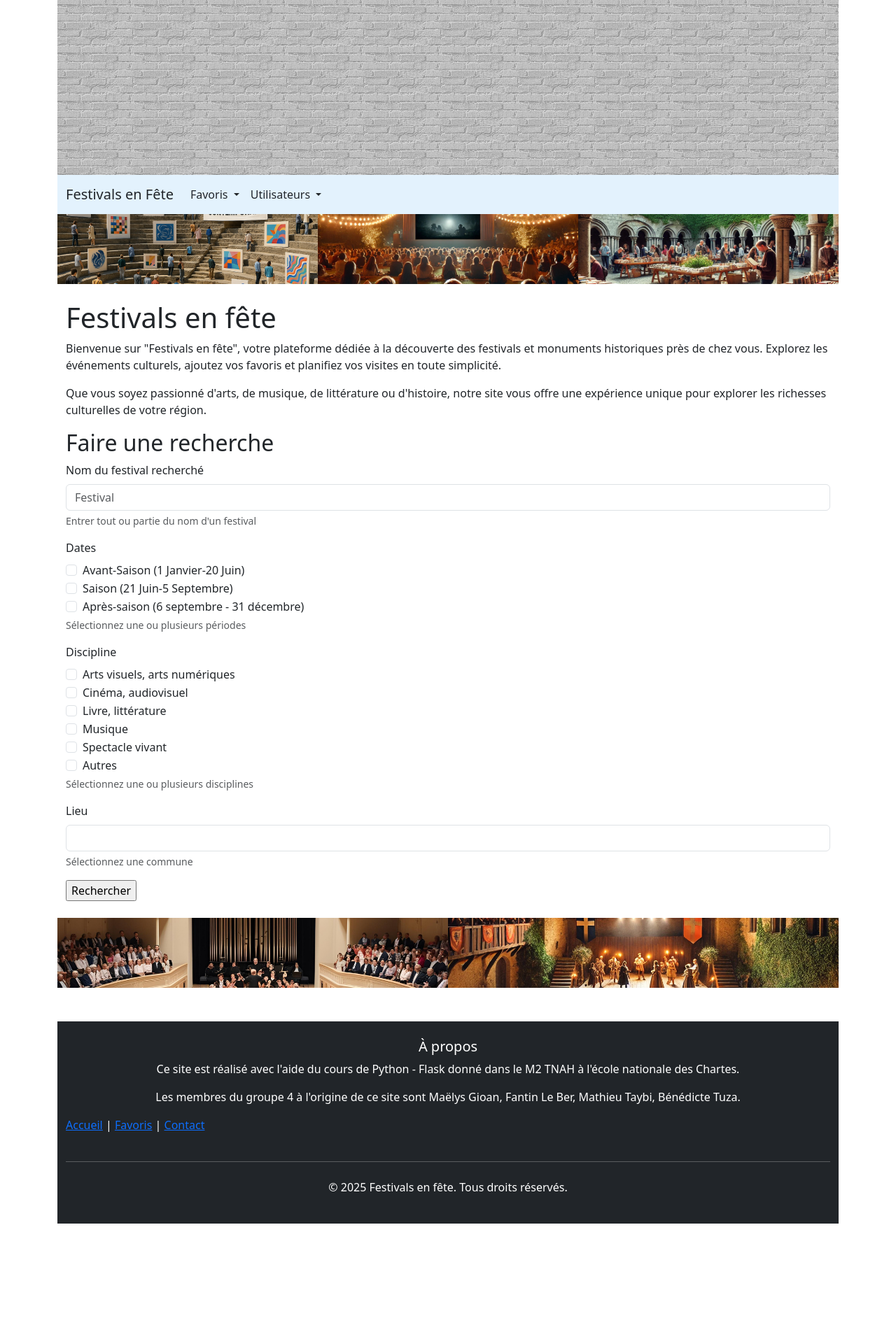
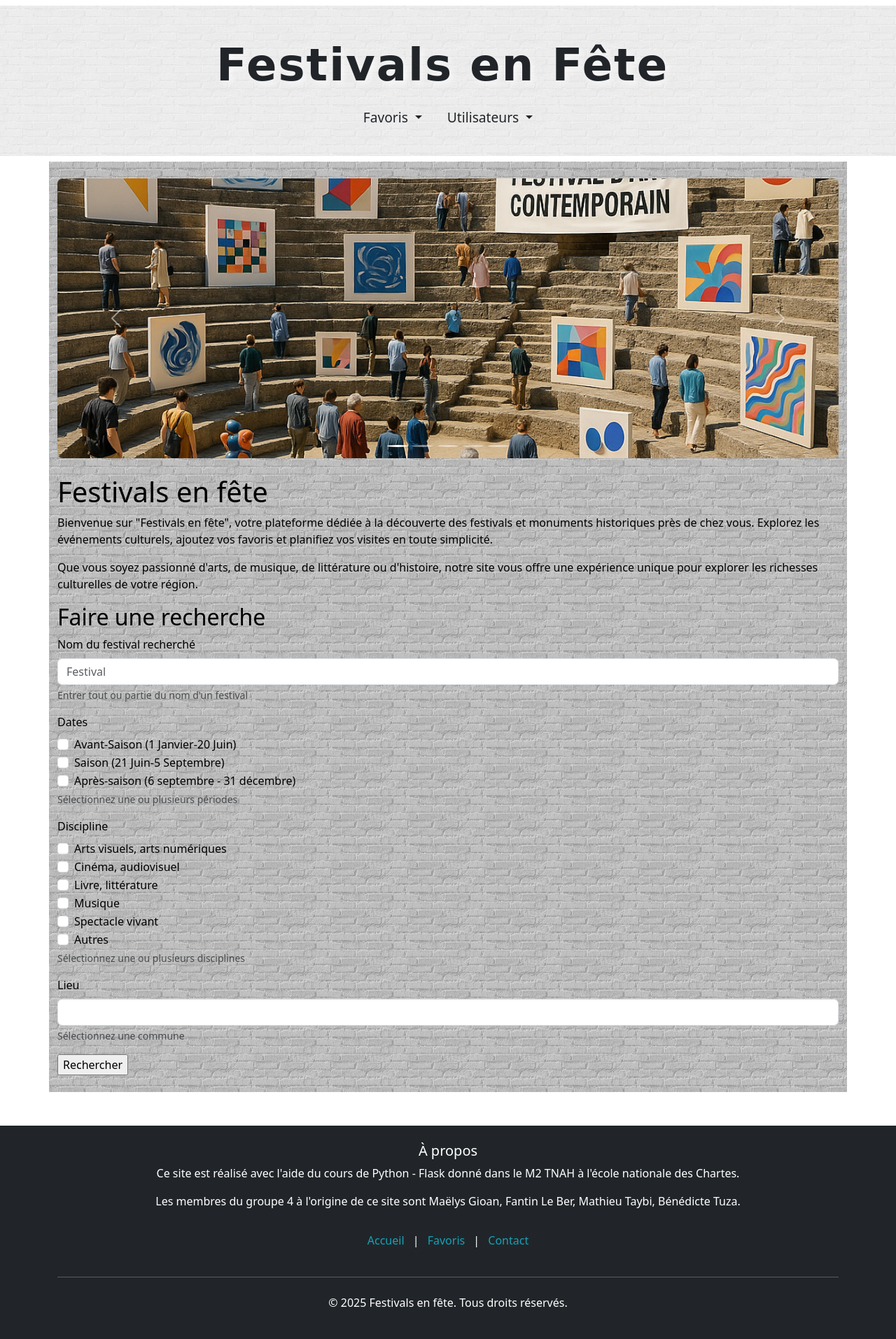
Before and after one commit to May8326/Un-festival-pres-de-chez-moi, a Flask app: page /festivalchezmoi/accueil in a window 1280 px wide. Shown: the whole page at 70% size. Before the commit the page ends 1749 px from the top, so only its background shows below. Run offline with Flask 3, Linux system fonts and the light colour scheme; parts of the project's set-up code (start-up, migrations or seed data) failed here and were passed over; some libraries are stand-ins or nearby versions.

Commit message:
design du groupe refait à la page d'accueil avec caroussel, connexion et ajout_utilisateur avec d'autres images

```diff
--- a/appli/app/statics/style.css
+++ b/appli/app/statics/style.css
@@ -1,9 +1,90 @@
-.bg-custom {
-    background-color: #732e08 ;
-    background-image: url("https://www.transparenttextures.com/patterns/brick-wall.png");
+/* Styles généraux */
+body {
+    font-family: 'Arial', sans-serif;
 }
 
 img {
-    align-items: center;
-    justify-content: center;
-  }
+    max-width: 100%;
+    height: auto;
+}
+
+/* Styles pour le header - s'applique à toutes les pages */
+.brick-wall-header {
+    background-image: url('../static/images/brick-wall.png');
+    background-position: center;
+    padding: 2rem 0;
+    width: 100%;
+}
+
+/* Styles pour le conteneur principal - s'applique à toutes les pages */
+.bg-brick-wall-dark {
+    background-image: url('../static/images/brick-wall-dark.png');
+    background-position: center;
+    min-height: 600px;
+    color: black;
+    padding: 20px 0;
+}
+
+/* Styles pour le carrousel */
+.carousel-item {
+    border-radius: 8px;
+    overflow: hidden;
+    box-shadow: 0 4px 8px rgba(0, 0, 0, 0.2);
+}
+
+.carousel-indicators li {
+    width: 12px;
+    height: 12px;
+    border-radius: 50%;
+    margin: 0 5px;
+}
+
+.carousel-control-prev, .carousel-control-next {
+    width: 5%;
+}
+
+/* Style pour les liens de navigation */
+.navbar-nav .nav-link {
+    font-size: 1.2rem;
+    margin: 0 10px;
+    transition: color 0.3s;
+}
+
+.navbar-nav .nav-link:hover {
+    color: #d63384 !important;
+}
+
+/* Style pour les dropdown menus */
+.dropdown-menu {
+    background-color: rgba(255, 255, 255, 0.9);
+    border: none;
+    box-shadow: 0 4px 8px rgba(0, 0, 0, 0.1);
+}
+
+.dropdown-item {
+    color: black;
+    transition: background-color 0.3s;
+}
+
+.dropdown-item:hover {
+    background-color: rgba(0, 0, 0, 0.05);
+    color: #d63384;
+}
+
+/* Styles pour les liens du footer */
+footer a {
+    color: #17a2b8;
+    text-decoration: none;
+    transition: color 0.3s;
+}
+
+footer a:hover {
+    color: #ffffff;
+    text-decoration: underline;
+}
+
+/* Style pour les alertes */
+.alert {
+    border-radius: 0;
+    margin-bottom: 20px;
+}
--- a/appli/app/templates/pages/ajout_utilisateur.html
+++ b/appli/app/templates/pages/ajout_utilisateur.html
@@ -1,8 +1,14 @@
 {% extends "partials/conteneur.html" %}
+
+{% block carousel %}
+<!-- Le carrousel est intentionnellement supprimé sur cette page -->
+{% endblock %}
 
 {% block body %}
 
 <div class="container">
+
+    <img src="{{ url_for('static', filename='images/nouvel-utilisateur.jpg') }}" class="d-block w-100" alt="nouvel-utilisateur" style="height: 500px; width: 100px; object-fit: cover">
 
     <div class="row">
         <div class="col-sm-2"></div>
--- a/appli/app/templates/partials/conteneur.html
+++ b/appli/app/templates/partials/conteneur.html
@@ -2,40 +2,24 @@
 <html lang="fr">
 
 <head>
-
   <meta charset="UTF-8">
   <title>Festivals en fête</title>
-  <link rel="stylesheet" href="partials/css.html" />
+  <link rel="stylesheet" href="../static/style.css" />
   {% include "partials/css.html" %}
   {% include "partials/metadata.html" %}
   {% include "partials/js.html" %}
 
   {% block js %}{%endblock%}
   {% block css %}{%endblock%}
-
 </head>
 
 <body>
-  <div class="container">
-    <header class="">
+  <div class="container-fluid p-0">
+    <header class="header">
       {% include "partials/header.html" %}
     </header>
     <main>
-      <div class="container bg-custom">
-
-        <!-- Bandeau d'images modifié pour apparaître plus plat et plus large -->
-        <div class="row no-gutters mb-4">
-          <div class="col-4 p-0">
-            <img src="{{ url_for('static', filename='images/festival_arts_visuels.jpg') }}" alt="Photo 1" class="img-fluid w-100" style="height: 100px; object-fit: cover;">
-          </div>
-          <div class="col-4 p-0">
-            <img src="{{ url_for('static', filename='images/festival_cinema.jpg') }}" alt="Photo 2" class="img-fluid w-100" style="height: 100px; object-fit: cover;">
-          </div>
-          <div class="col-4 p-0">
-            <img src="{{ url_for('static', filename='images/festival_litterature.jpg') }}" alt="Photo 3" class="img-fluid w-100" style="height: 100px; object-fit: cover;">
-          </div>
-        </div>
-
+      <div class="container bg-brick-wall-dark py-4">
         {% with messages = get_flashed_messages(with_categories=true) %}
         {% if messages %}
         <div class="row">
@@ -44,35 +28,58 @@
             <div class="alert alert-{{category}}" role="alert">{{ message }}</div>
             {% endfor %}
           </div>
-
         </div>
         {% endif %}
         {% endwith %}
+
+        <!-- Carrousel d'images de festivals -->
+        {% block carousel %}
+        <div id="carouselFestivals" class="carousel slide mb-4" data-ride="carousel">
+          <ol class="carousel-indicators">
+            <li data-target="#carouselFestivals" data-slide-to="0" class="active"></li>
+            <li data-target="#carouselFestivals" data-slide-to="1"></li>
+            <li data-target="#carouselFestivals" data-slide-to="2"></li>
+            <li data-target="#carouselFestivals" data-slide-to="3"></li>
+            <li data-target="#carouselFestivals" data-slide-to="4"></li>
+          </ol>
+          <div class="carousel-inner">
+            <div class="carousel-item active">
+              <img src="{{ url_for('static', filename='images/festival_arts_visuels.jpg') }}" class="d-block w-100" alt="Festival Arts Visuels" style="height: 400px; object-fit: cover">
+            </div>
+            <div class="carousel-item">
+              <img src="{{ url_for('static', filename='images/festival_cinema.jpg') }}" class="d-block w-100" alt="Festival Cinéma" style="height: 400px; object-fit: cover">
+            </div>
+            <div class="carousel-item">
+              <img src="{{ url_for('static', filename='images/festival_litterature.jpg') }}" class="d-block w-100" alt="Festival Littérature" style="height: 400px; object-fit: cover">
+            </div>
+            <div class="carousel-item">
+              <img src="{{ url_for('static', filename='images/festival_musique.jpg') }}" class="d-block w-100" alt="Festival Musique" style="height: 400px; object-fit: cover">
+            </div>
+            <div class="carousel-item">
+              <img src="{{ url_for('static', filename='images/festival_spectacle_vivant.jpg') }}" class="d-block w-100" alt="Festival Spectacle Vivant" style="height: 400px; object-fit: cover">
+            </div>
+          </div>
+          <a class="carousel-control-prev" href="#carouselFestivals" role="button" data-slide="prev">
+            <span class="carousel-control-prev-icon" aria-hidden="true"></span>
+            <span class="sr-only">Précédent</span>
+          </a>
+          <a class="carousel-control-next" href="#carouselFestivals" role="button" data-slide="next">
+            <span class="carousel-control-next-icon" aria-hidden="true"></span>
+            <span class="sr-only">Suivant</span>
+          </a>
+        </div>
+        {% endblock %}
+
         <div class="row">
-
           <div class="col">
             {% block body %}{% endblock %}
           </div>
         </div>
-
-        <!-- Images du bas également transformées en bandeau pour cohérence -->
-        <div class="row no-gutters mt-4">
-          <div class="col-6 p-0">
-            <img src="{{ url_for('static', filename='images/festival_musique.jpg') }}" alt="Photo 4" class="img-fluid w-100" style="height: 100px; object-fit: cover;">
-          </div>
-          <div class="col-6 p-0">
-            <img src="{{ url_for('static', filename='images/festival_spectacle_vivant.jpg') }}" alt="Photo 5" class="img-fluid w-100" style="height: 100px; object-fit: cover;">
-          </div>
-        </div>
-
       </div>
     </main>
     <footer>
       {% include "partials/footer.html" %}
     </footer>
   </div>
-
-  <body>
-
-
+</body>
 </html>
--- a/appli/app/templates/partials/footer.html
+++ b/appli/app/templates/partials/footer.html
@@ -1,16 +1,16 @@
 <footer class="bg-dark text-white py-4 mt-5">
   <div class="container">
     <div class="row">
-        <div class="text-center">
+      <div class="col-12 text-center">
         <h5>À propos</h5>
         <p>Ce site est réalisé avec l'aide du cours de Python - Flask donné dans le M2 TNAH à l'école nationale des Chartes.</p>
         <p>Les membres du groupe 4 à l'origine de ce site sont Maëlys Gioan, Fantin Le Ber, Mathieu Taybi, Bénédicte Tuza.</p>
       </div>
-        <div class="col-md-4">
+      <div class="col-12 text-center mt-3">
         <p>
-                <a href="{{ url_for('accueil_festivalchezmoi') }}">Accueil</a> |
-                <a href="{{ url_for('liste_favoris') }}">Favoris</a> |
-                <a href="{{ url_for('ajout_utilisateur') }}">Contact</a>
+          <a href="{{ url_for('accueil_festivalchezmoi') }}" class="mx-2">Accueil</a> |
+          <a href="{{ url_for('liste_favoris') }}" class="mx-2">Favoris</a> |
+          <a href="{{ url_for('ajout_utilisateur') }}" class="mx-2">Contact</a>
         </p>
       </div>
     </div>
--- a/appli/app/templates/partials/header.html
+++ b/appli/app/templates/partials/header.html
@@ -1,21 +1,18 @@
-<header class="header text-white text-align">
-<div class="bg-image" style="
-          background-image: url('{{ url_for('static', filename='images/brick-wall-dark.png') }}');
-          height: 450px; width: 100%; overflow: hidden; margin-top: -200px">
-          </div>
+<header class="header">
+    <nav class="navbar navbar-expand-lg navbar-light">
+      <div class="container-fluid d-flex flex-column justify-content-center align-items-center brick-wall-header">
+        <a class="navbar-brand mb-0 text-dark fw-bold" href="{{ url_for('accueil_festivalchezmoi') }}" style="font-family: 'Lobster', cursive; font-size: 4rem; text-shadow: 4px 4px 10px rgba(255, 255, 255, 0.7); letter-spacing: 2px;">Festivals en Fête</a>
 
-          <nav class="navbar navbar-expand-lg navbar-light" style="background-color: #e3f2fd;">
-            <div class="container">
-                <a class="navbar-brand text-dark" href="{{ url_for('accueil_festivalchezmoi') }}">Festivals en Fête</a>
-                <!-- Changé les attributs data-bs-* en data-* pour Bootstrap 4 -->
-                <button class="navbar-toggler" type="button" data-toggle="collapse" data-target="#navbarNavDropdown" aria-controls="navbarNavDropdown" aria-expanded="false" aria-label="Toggle navigation">
+        <button class="navbar-toggler" type="button" data-toggle="collapse" data-target="#navbarNavDropdown"
+          aria-controls="navbarNavDropdown" aria-expanded="false" aria-label="Toggle navigation">
           <span class="navbar-toggler-icon"></span>
         </button>
-                <div class="collapse navbar-collapse" id="navbarNavDropdown">
+
+        <div class="collapse navbar-collapse pt-0" id="navbarNavDropdown">
           <ul class="navbar-nav">
             <li class="nav-item dropdown">
-                            <!-- Changé data-bs-toggle en data-toggle -->
-                            <a class="nav-link dropdown-toggle text-dark" href="#" id="navbarDropdownMenuLink" role="button" data-toggle="dropdown" aria-expanded="false">
+              <a class="nav-link dropdown-toggle text-dark" href="#" id="navbarDropdownMenuLink" role="button"
+                data-toggle="dropdown" aria-expanded="false">
                 Favoris
               </a>
               <ul class="dropdown-menu">
@@ -25,13 +22,13 @@
             </li>
             <li class="nav-item dropdown">
               {% if current_user.is_authenticated %}
-                            <!-- Changé data-bs-toggle en data-toggle -->
-                            <a class="nav-link dropdown-toggle text-dark" href="#" id="navbarDropdownMenuLink1" role="button" data-toggle="dropdown" aria-expanded="false">
+              <a class="nav-link dropdown-toggle text-dark" href="#" id="navbarDropdownMenuLink1" role="button"
+                data-toggle="dropdown" aria-expanded="false">
                 {{ current_user.prenom }}
               </a>
               {% else %}
-                            <!-- Changé data-bs-toggle en data-toggle -->
-                            <a class="nav-link dropdown-toggle text-dark" href="#" id="navbarDropdownMenuLink2" role="button" data-toggle="dropdown" aria-expanded="false">
+              <a class="nav-link dropdown-toggle text-dark" href="#" id="navbarDropdownMenuLink2" role="button"
+                data-toggle="dropdown" aria-expanded="false">
                 Utilisateurs
               </a>
               {% endif %}
```
Also changed, not shown: appli/app/templates/pages/connexion.html (+7 -0 lines), appli/app/statics/images/connexion.jpg (added), appli/app/statics/images/nouvel-utilisateur.jpg (added). Lines whose indentation alone changed are shown as unchanged.
